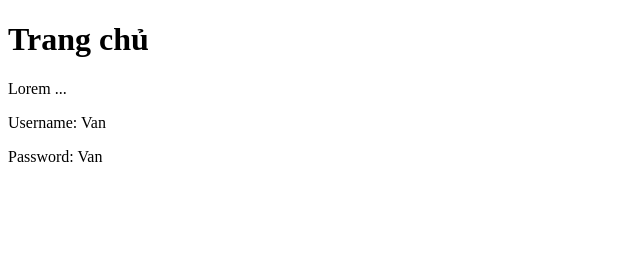
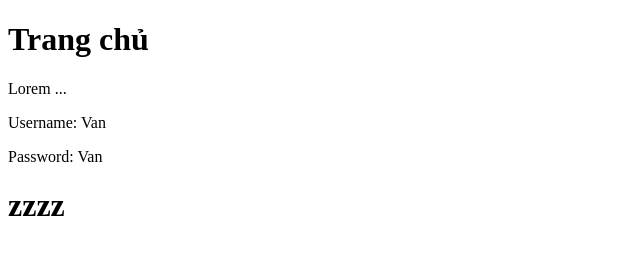
Before and after one commit to VanCoderS/CaroApp, a plain HTML site: page index.html in a window 1280 px wide. Shown: the whole page, without its empty margins (0-640 px from the left). Drawn offline with Linux system fonts and the light colour scheme.

Commit message:
Update index.html

```diff
--- a/index.html
+++ b/index.html
@@ -10,5 +10,6 @@
     <p>Lorem ...</p>
     <p>Username: Van</p>
     <p>Password: Van</p>
+    <h1>zzzz</h1>
   </body>
 </html>
```
